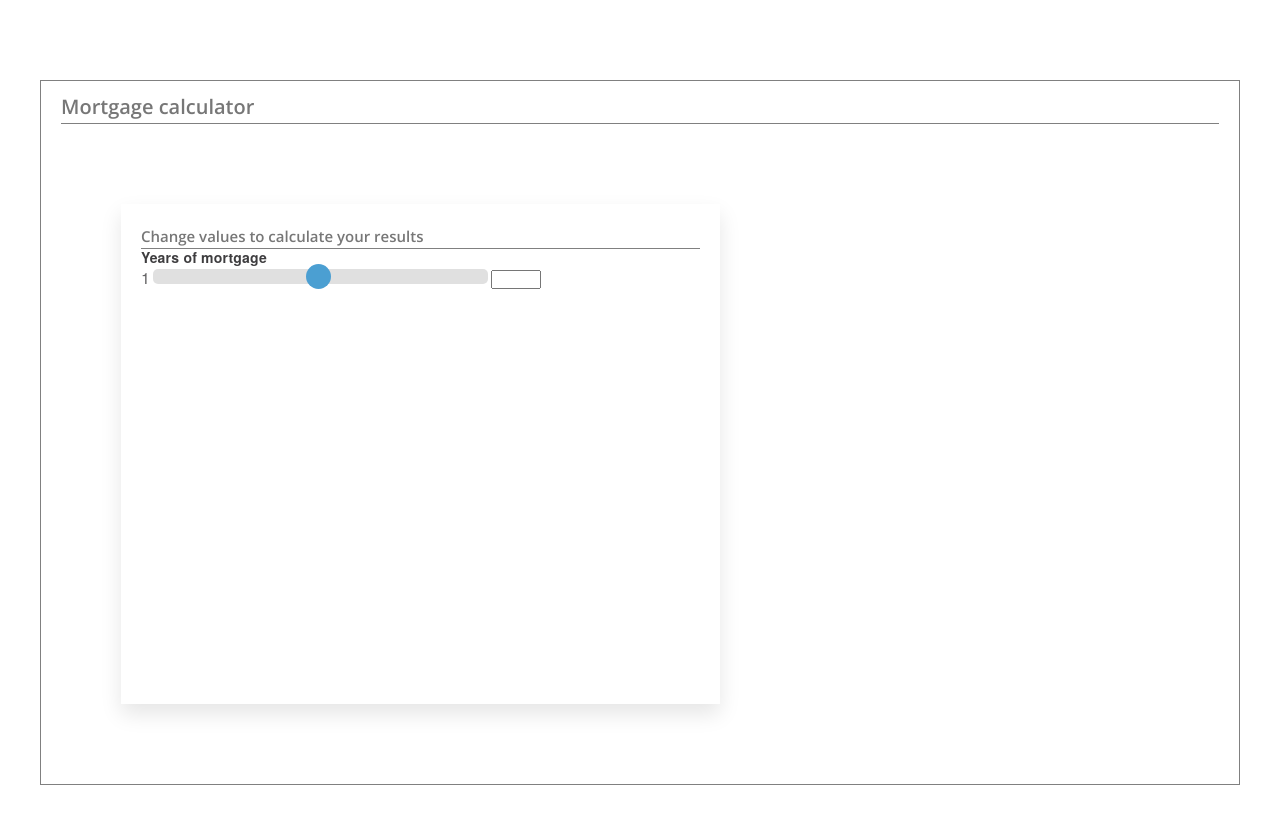
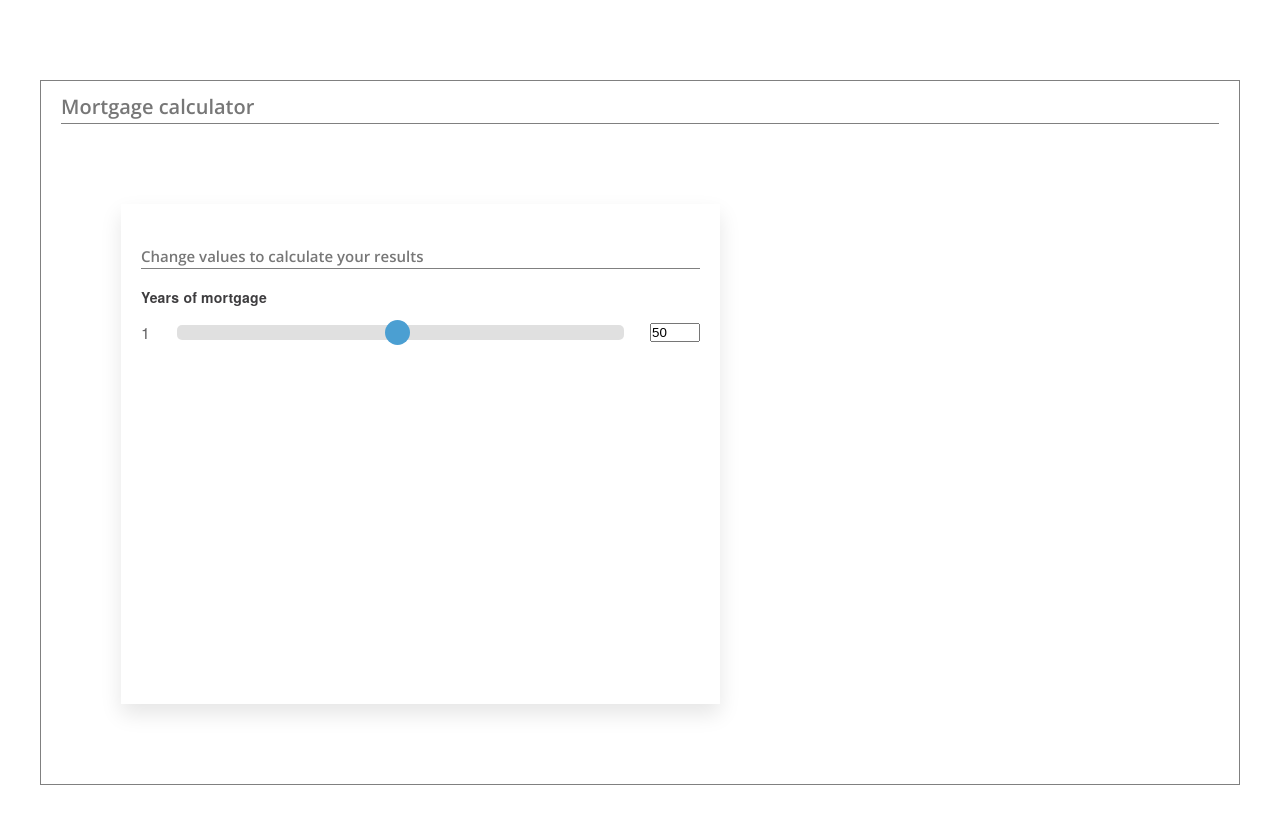
Before and after one commit to miguelamores/calculator, a website built with webpack: page index.html in a window 1280 px wide. Built offline with nearby package versions, Linux system fonts and the light colour scheme.

Commit message:
set value of slider

```diff
--- a/index.html
+++ b/index.html
@@ -24,9 +24,12 @@
 
                 <div class="slidecontainer">
                     <p class="label">Years of mortgage</p>
-                    <span class="slidecontainer__output min" id="demo">1</span>
-                    <input type="range" min="1" max="100" value="50" class="slidecontainer__slider" id="myRange">
-                    <input type="text" class="slidecontainer__input" id="year" />
+                    <div class="slidecontainer__range">
+                        <span class="slidecontainer__output min" id="demo">1</span>
+                        <input type="range" min="1" max="100" value="50" class="slidecontainer__slider" id="myRange">
+                        <input type="text" class="slidecontainer__input" id="year" value="50"></input>
+                    </div>
+
                 </div>
             </div>
        </div>
--- a/index.js
+++ b/index.js
@@ -1,11 +1,11 @@
 document.addEventListener("DOMContentLoaded", function() {
     const slider = document.getElementById("myRange");
     let output = document.getElementById("year");
-    output.innerHTML = slider.value; // Display the default slider value
+    output.value = slider.value; // Display the default slider value
 
     // Update the current slider value (each time you drag the slider handle)
     slider.oninput = function() {
-        output.innerHTML = this.value;
+        output.value = this.value;
     }
 
 });
--- a/sass/_components.scss
+++ b/sass/_components.scss
@@ -18,6 +18,7 @@
     min-height: 50rem;
 
     &__title {
+        margin: 2rem 0;
         border-bottom: 1px solid grey;
     }
 }
@@ -28,12 +29,20 @@
 }
 
 .slidecontainer {
+    display: flex;
+    flex-direction: column;
     width: 100%;
 
+    &__range {
+        display: flex;
+        justify-content: space-between;
+        align-items: center;
+        margin-top: 1.5rem;
+    }
+
     &__slider {
-        width: 60%;
+        width: 80%;
         -webkit-appearance: none;
-        //width: 100%;
         height: 15px;
         border-radius: 5px;
         background: #d3d3d3;
```
